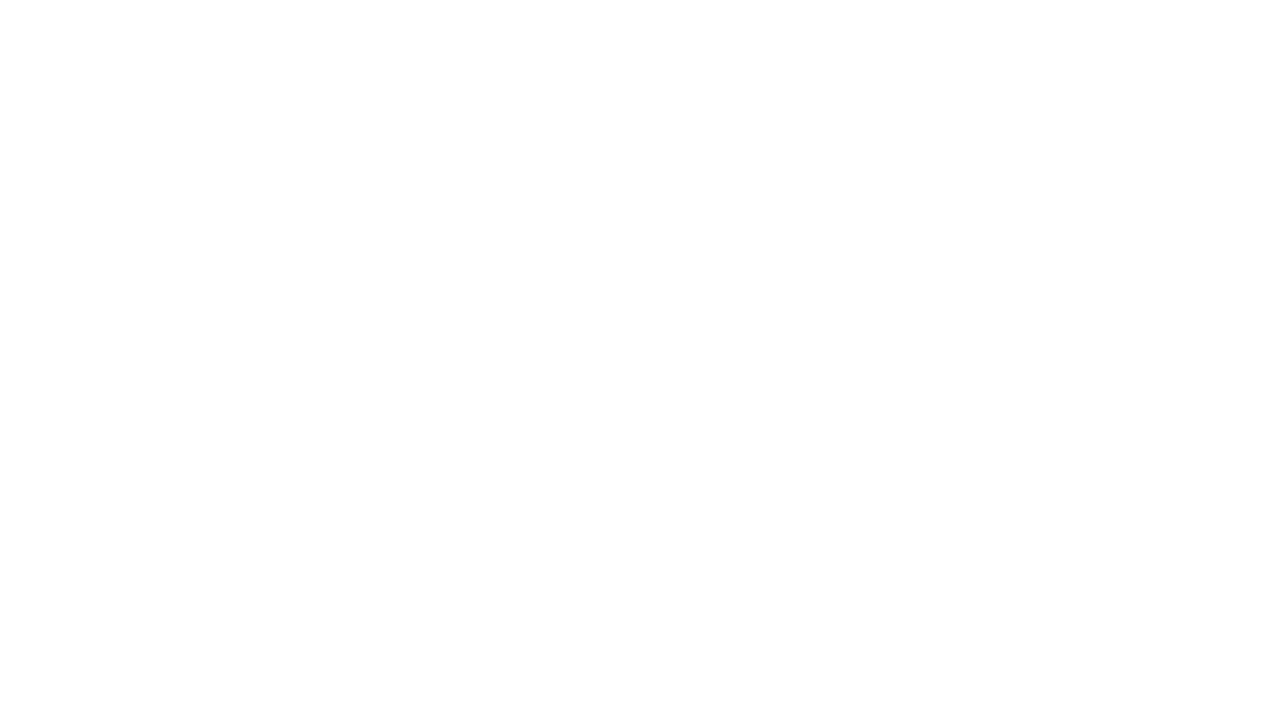
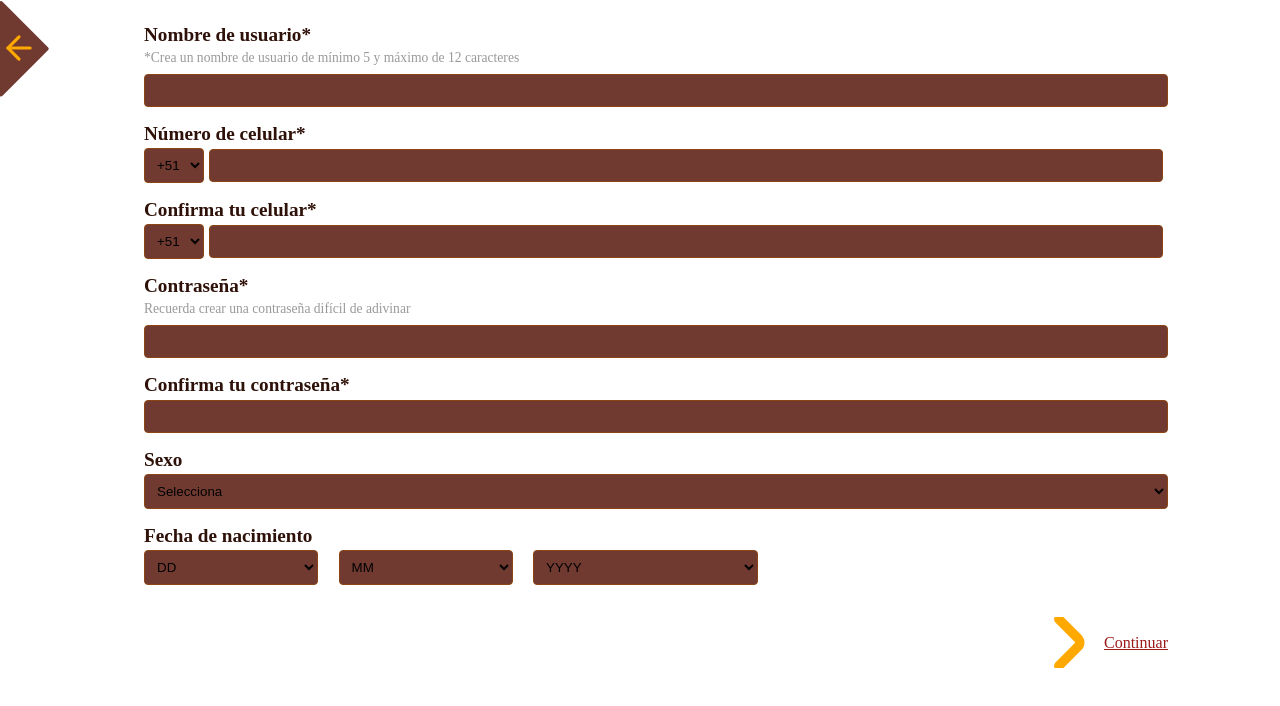
Before and after one commit to Thewilliamg/proyectoFinalExpress, a React (Vite) app: page /signup/email in a window 1280 px wide. Before the commit this address had no page. Shown: the top 706 px of the page. Built offline with nearby package versions, Linux system fonts and the light colour scheme; the HTML template or start-up script is replaced by a standard one; a web font is replaced by a local one.

Commit message:
feat: :sparkles: Finished page number 6

```diff
--- a/src/App.jsx
+++ b/src/App.jsx
@@ -11,6 +11,7 @@ import Register from './pages/signup/register/Register.jsx'
 import Service from './pages/home/components/customerService/Service.jsx'
 import WorkshopsInfo from './pages/home/components/workshops/info/WorkshopsInfo.jsx'
 import Favorites from './pages/home/components/favorites/Favorites.jsx'
+import SignupEmail from "./pages/signup/email/Email.jsx";
 
 function App() {
   return (
@@ -31,6 +32,7 @@ function App() {
         <Route path='/user' element={<User />} />
         //Rutas de registro
         <Route path='/signup' element={<SignUp />} />                       // Pantalla 2
+        <Route path='/signup/email' element={<SignupEmail />} />            // Pantalla 6
         <Route path='/signup/register' element={<Register />} />
         <Route path='/signup/register/policy' element={<Policy />} />       // Ruta para pantallas 4 y 5
       </Routes>
--- /dev/null
+++ b/src/pages/signup/email/Email.jsx
@@ -0,0 +1,102 @@
+import GoBackArrow from "../../components/backArrow";
+// import arrow from "/img/right-arrow.svg";
+// import registerBackground from '/img/image_middle_fraction.png';
+import arrow from "/img/right-arrow.svg";
+import { Link } from "react-router-dom";
+import React, { useState } from 'react';
+import './email.css'
+
+export default function SignupEmail() {
+
+    const [formData, setFormData] = useState({
+        username: '',
+        phone: '',
+        confirmPhone: '',
+        password: '',
+        confirmPassword: '',
+        sex: '',
+        birthDay: '',
+        birthMonth: '',
+        birthYear: ''
+      });
+
+      const handleChange = (e) => {
+        setFormData({
+          ...formData,
+          [e.target.id]: e.target.value
+        });
+      };
+
+      const handleSubmit = (e) => {
+        e.preventDefault();
+        // Aquí puedes agregar la lógica para manejar el envío del formulario
+        console.log(formData);
+      };
+
+    return (
+        <div className="containerEmail">
+            <div className="form-header">
+                <Link to="/signup"><GoBackArrow/></Link>
+            </div>
+            <form className="form-container" onSubmit={handleSubmit}>
+                <div className="form-groupEmail">
+                    <label className="titule-email" htmlFor="username">Nombre de usuario*</label>
+                    <div className="hint">*Crea un nombre de usuario de mínimo 5 y máximo de 12 caracteres</div>
+                    <input className="color-inputEmail igualDos" type="text" id="username" value={formData.username} onChange={handleChange} required />
+                </div>
+                <div className="form-groupPhone">
+                    <label className="titule-email spaceLetter" htmlFor="phone">Número de celular*</label>
+                    <select className="country-code color-inputEmail igualDos">
+                        <option value="+51">+51</option>
+                    </select>
+                    <input type="tel" id="phone" className="phone-input color-inputEmail igualDos" value={formData.phone} onChange={handleChange} required />
+                </div>
+                <div className="form-groupPhone">
+                    <label className="titule-email spaceLetter" htmlFor="confirm-phone">Confirma tu celular*</label>
+                    <select className="country-code color-inputEmail igualDos">
+                    <option value="+51">+51</option>
+                    </select>
+                    <input type="tel" id="confirmPhone" className="phone-input color-inputEmail igualDos" value={formData.confirmPhone} onChange={handleChange} required />
+                </div>
+                <div className="form-groupEmail">
+                    <label className="titule-email" htmlFor="password">Contraseña*</label>
+                    <div className="hint">Recuerda crear una contraseña difícil de adivinar</div>
+                    <input className="color-inputEmail igualDos" type="password" id="password" value={formData.password} onChange={handleChange} required />
+                </div>
+                <div className="form-groupEmail">
+                    <label className="titule-email spaceLetter" htmlFor="confirm-password">Confirma tu contraseña*</label>
+                    <input className="color-inputEmail igualDos" type="password" id="confirmPassword" value={formData.confirmPassword} onChange={handleChange} required />
+                </div>
+                <div className="form-groupEmail">
+                    <label className="titule-email spaceLetter" htmlFor="sex">Sexo</label>
+                    <select className="color-inputEmail igualDos" id="sex" value={formData.sex} onChange={handleChange}>
+                    <option value="">Selecciona</option>
+                    <option value="male">Masculino</option>
+                    <option value="female">Femenino</option>
+                    <option value="other">Otro</option>
+                    </select>
+                </div>
+                <div className="form-groupEmail">
+                    <label className="titule-email spaceLetter">Fecha de nacimiento</label>
+                    <div className="opciones-dayEmail">
+                        <select className="color-inputEmail igualDos" id="birthDay" style={{ width: '17%', marginRight: '2%' }} value={formData.birthDay} onChange={handleChange}>
+                            <option>DD</option>
+                        </select>
+                        <select className="color-inputEmail igualDos" id="birthMonth" style={{ width: '17%', marginRight: '2%' }} value={formData.birthMonth} onChange={handleChange}>
+                            <option>MM</option>
+                        </select>
+                        <select className="color-inputEmail igualDos" id="birthYear" style={{ width: '22%' }} value={formData.birthYear} onChange={handleChange}>
+                            <option>YYYY</option>
+                        </select>
+                    </div>
+                </div>
+                <div className="from-link">
+                    <img src={arrow} alt="right-arrow" />
+                    <Link to="/signup/email/policy" classname="nombre-para-dar-Style">
+                        Continuar
+                    </Link>
+                </div>
+            </form>
+        </div>
+    );
+}
--- /dev/null
+++ b/src/pages/signup/email/email.css
@@ -0,0 +1,76 @@
+.containerEmail {
+    /* max-width: 400px;
+    margin: 0 auto;
+    padding: 20px; */
+    display: flex;
+    width: 100%;
+    height: 100%;
+    align-items: center;
+    justify-content: center;
+}
+
+.form-header {
+    width: 12%;
+    position: absolute;
+    left: 0;
+    top: 0;
+}
+
+.form-container {
+    display: flex;
+    width: 80%;
+    flex-direction: column;
+    /* border: 1px solid blue; */
+    padding: 1.5rem 0rem 0 2rem;
+    gap: 1rem;
+}
+
+.form-groupEmail {
+    display: flex;
+    flex-direction: column;
+    /* margin-bottom: 15px; */
+}
+
+.color-inputEmail {
+    background: #703A31;
+}
+
+.titule-email {
+    display: block;
+    color: #2E1108;
+    font-size: 1.2rem;
+    font-weight: 800;
+}
+
+.spaceLetter {
+    margin-bottom: 0.2rem;
+}
+
+.igualDos {
+    padding: 8px;
+    border: 1px solid #8B4513;
+    border-radius: 4px;
+    box-sizing: border-box;
+}
+.hint {
+    font-size: 0.85em;
+    color: #999;
+    margin-bottom: 0.5rem;
+}
+.country-code {
+    width: 60px;
+    /* display: inline-block; */
+    margin-right: 5px;
+}
+.phone-input {
+    width: calc(100% - 70px);
+    display: inline-block;
+}
+.continue-btn {
+    color: white;
+    border: none;
+    padding: 10px 20px;
+    border-radius: 4px;
+    cursor: pointer;
+    float: right;
+}
```
